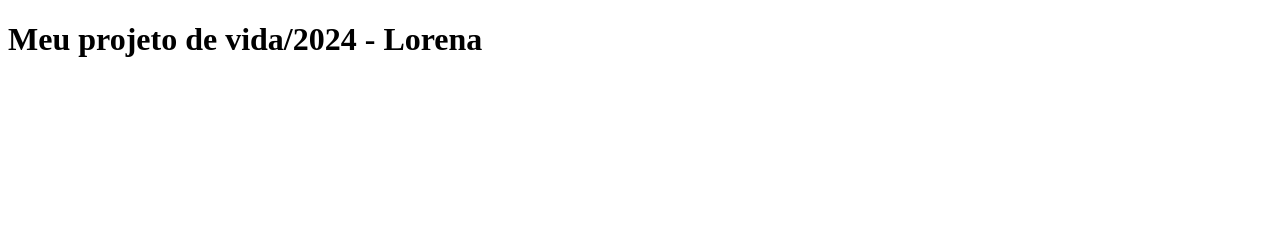
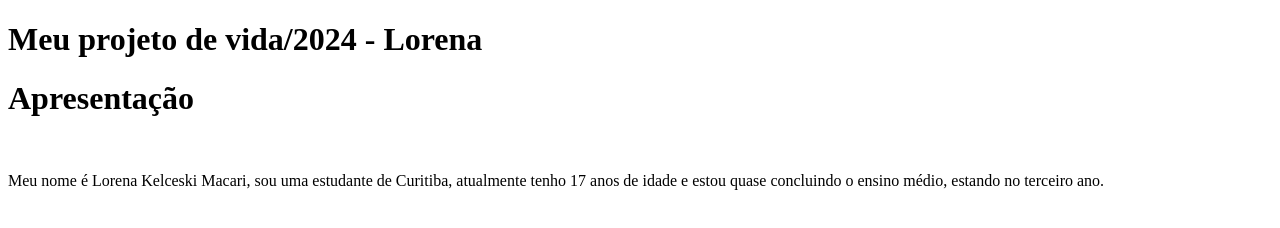
Before and after one commit to lkm12sk/projetodevida2024, a plain HTML site: page index.html in a window 1280 px wide. Drawn offline with Linux system fonts and the light colour scheme.

Commit message:
index.html

```diff
--- a/index.html
+++ b/index.html
@@ -9,9 +9,14 @@
    <body>
 
     <header>
-<h1>Meu projeto de vida/2024 - <span>Lorena</span></h1>
+<h1 id="título-principal">Meu projeto de vida/2024 - <span>Lorena</span></h1>
 
     </header>
+
+<h1 id="título-principal-body"> Apresentação </h1>
+<br>
+<p id="1parágrafo"> Meu nome é Lorena Kelceski Macari, sou uma estudante de Curitiba, atualmente tenho 17 anos de idade e estou
+  quase concluindo o ensino médio, estando no terceiro ano.  </p>
 
 
 
```
